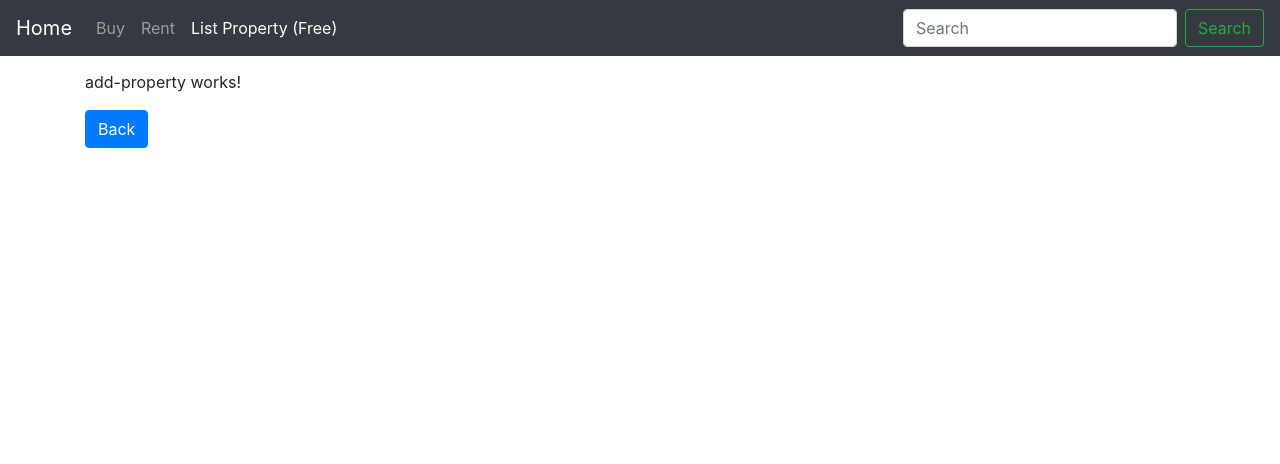
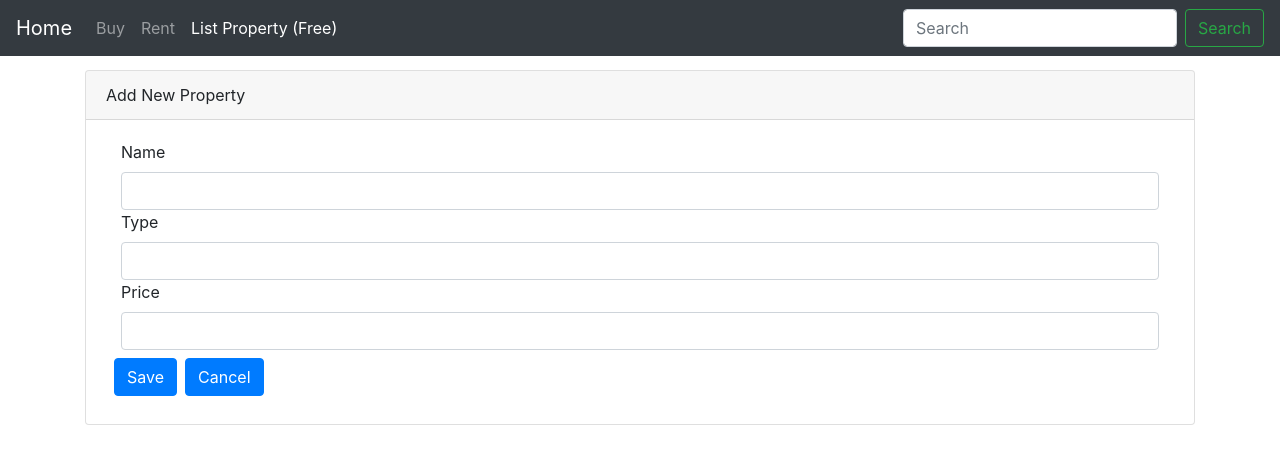
Before and after one commit to dmanna007/AngularCompleteProject, an Angular app: page /add-property in a window 1280 px wide. Shown: the top 464 px of the page. Built offline with nearby package versions, Linux system fonts and the light colour scheme.

Commit message:
Template Driven Forms in Angular

```diff
--- a/src/app/app.module.ts
+++ b/src/app/app.module.ts
@@ -12,6 +12,7 @@
 import { RentPropertyComponent } from './property/rent-property/rent-property.component';
 import { BuyPropertyComponent } from './property/buy-property/buy-property.component';
 import { PropertyDetailComponent } from './property/property-detail/property-detail.component';
+import {FormsModule} from '@angular/forms'
 
 @NgModule({
   declarations: [
@@ -27,7 +28,8 @@
   imports: [
     BrowserModule,
     AppRoutingModule,
-    HttpClientModule
+    HttpClientModule,
+    FormsModule
   ],
   providers: [],
   bootstrap: [AppComponent]
--- a/src/app/property/add-property/add-property.component.css
+++ b/src/app/property/add-property/add-property.component.css
@@ -0,0 +1,6 @@
+.ng-invalid.ng-touched {
+border-color: red;
+}
+.error-block {
+  color: red;
+}
--- a/src/app/property/add-property/add-property.component.html
+++ b/src/app/property/add-property/add-property.component.html
@@ -1,2 +1,29 @@
-<p>add-property works!</p>
-<button class="btn btn-primary" (click)="onBack()">Back</button>
+<div class="card">
+  <div class="card-header">
+    Add New Property
+  </div>
+  <div class="card-body">
+    <form (ngSubmit)="onSubmit()" #Form = "ngForm">
+      <div class="form-goup col-12">
+        <label for="name">Name</label>
+        <input type="text" class="form-control" #propName="ngModel" ngModel name="Name" required minlength="5">
+        <span *ngIf="!propName.valid && propName.touched" class="error-block">
+          <span *ngIf="propName.errors.required">Please provide name</span>
+          <span *ngIf="propName.errors.minlength">Name must be atleast 5 char long</span>
+        </span>
+      </div>
+      <div class="form-goup col-12">
+        <label for="type">Type</label>
+        <input type="text" class="form-control" ngModel name="PType">
+      </div>
+      <div class="form-goup col-12">
+        <label for="price">Price</label>
+        <input type="text" class="form-control" ngModel name="Price">
+      </div>
+      <div class="form-goup col-12 p-2">
+      <button type="submit" class="btn btn-primary mr-2">Save</button>
+      <button type="reset" class="btn btn-primary">Cancel</button>
+      </div>
+    </form>
+  </div>
+</div>
--- a/src/app/property/add-property/add-property.component.ts
+++ b/src/app/property/add-property/add-property.component.ts
@@ -1,4 +1,5 @@
-import { Component, OnInit } from '@angular/core';
+import { Component, OnInit, ViewChild } from '@angular/core';
+import { NgForm } from '@angular/forms';
 import { Router } from '@angular/router';
 
 @Component({
@@ -7,8 +8,8 @@
   styleUrls: ['./add-property.component.css']
 })
 export class AddPropertyComponent implements OnInit {
-
-  constructor( private router: Router) { }
+   @ViewChild('Form') addPropertyForm: NgForm;
+   constructor( private router: Router) { }
 
   ngOnInit(): void {
   }
@@ -17,4 +18,9 @@
     this.router.navigate(['/']);
   }
 
+  onSubmit(){
+    //console.log(Form);
+    console.log(this.addPropertyForm);
+  }
+
 }
```
